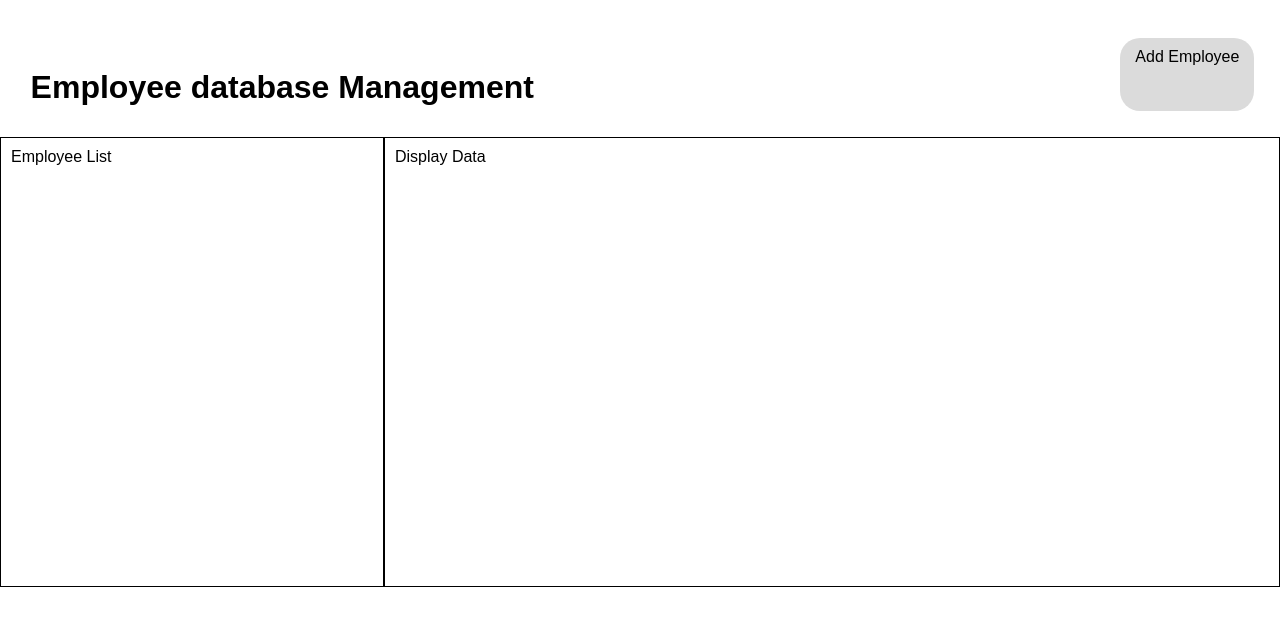
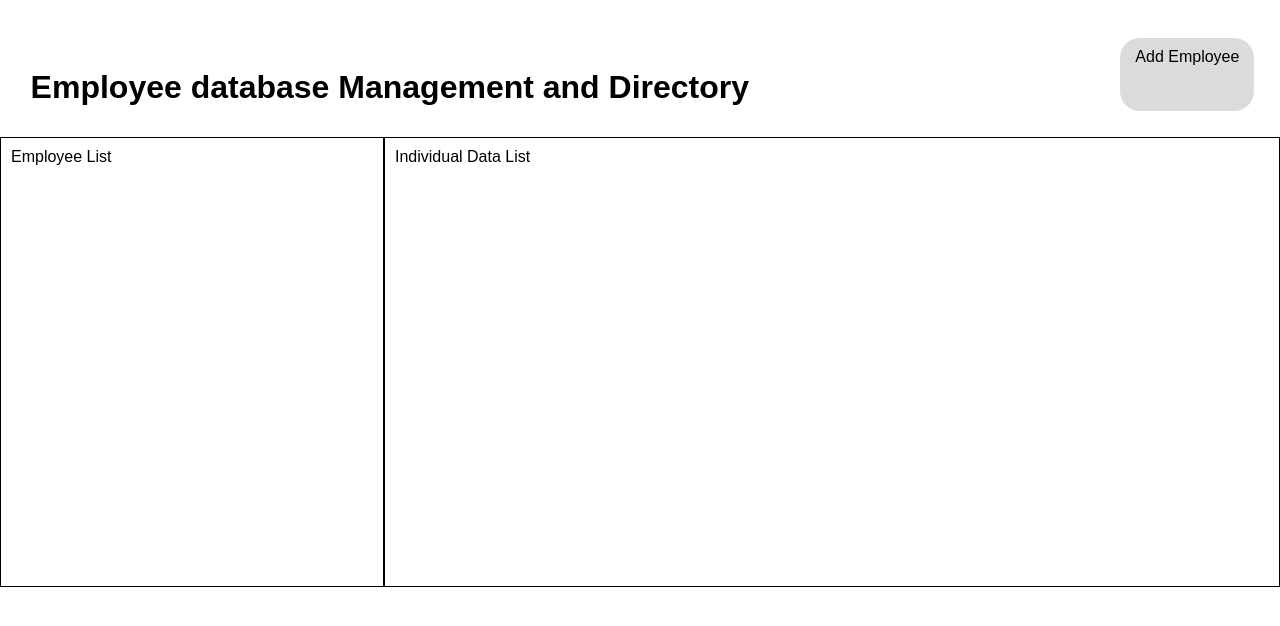
Before and after one commit to adewan3/Employee_Management, a plain HTML site: page index.html in a window 1280 px wide. Drawn offline with Linux system fonts and the light colour scheme; no server answers.

Commit message:
Index files headers are modified

```diff
--- a/index.html
+++ b/index.html
@@ -18,7 +18,7 @@
         <div id="main">
             <div id="top">
                 <div id="header">
-                    <h1>Employee database Management</h1>
+                    <h1>Employee database Management and Directory</h1>
 
                 </div>
                 <div id="button">
@@ -36,7 +36,7 @@
 
                 </div>
                 <div id="Display-data">
-                    Display Data
+                    Individual Data List
 
                 </div>
             </div>
```
